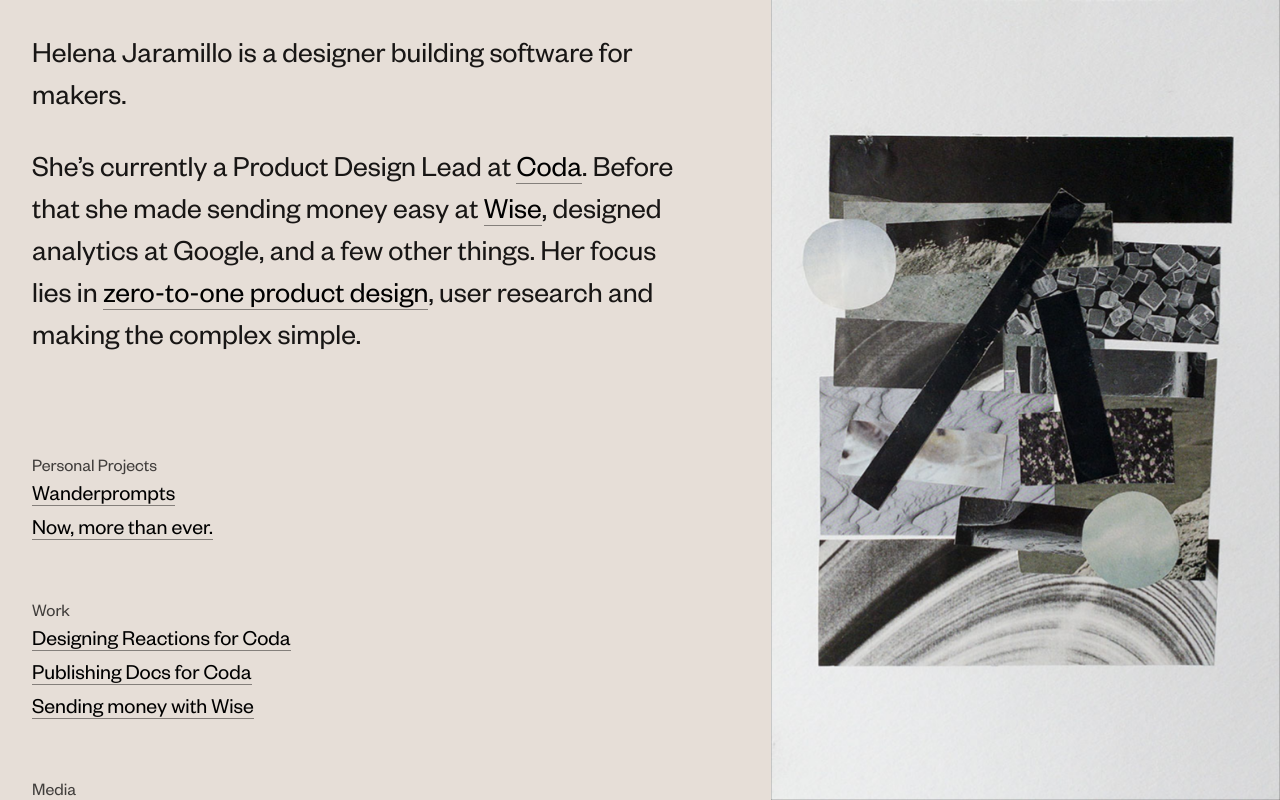
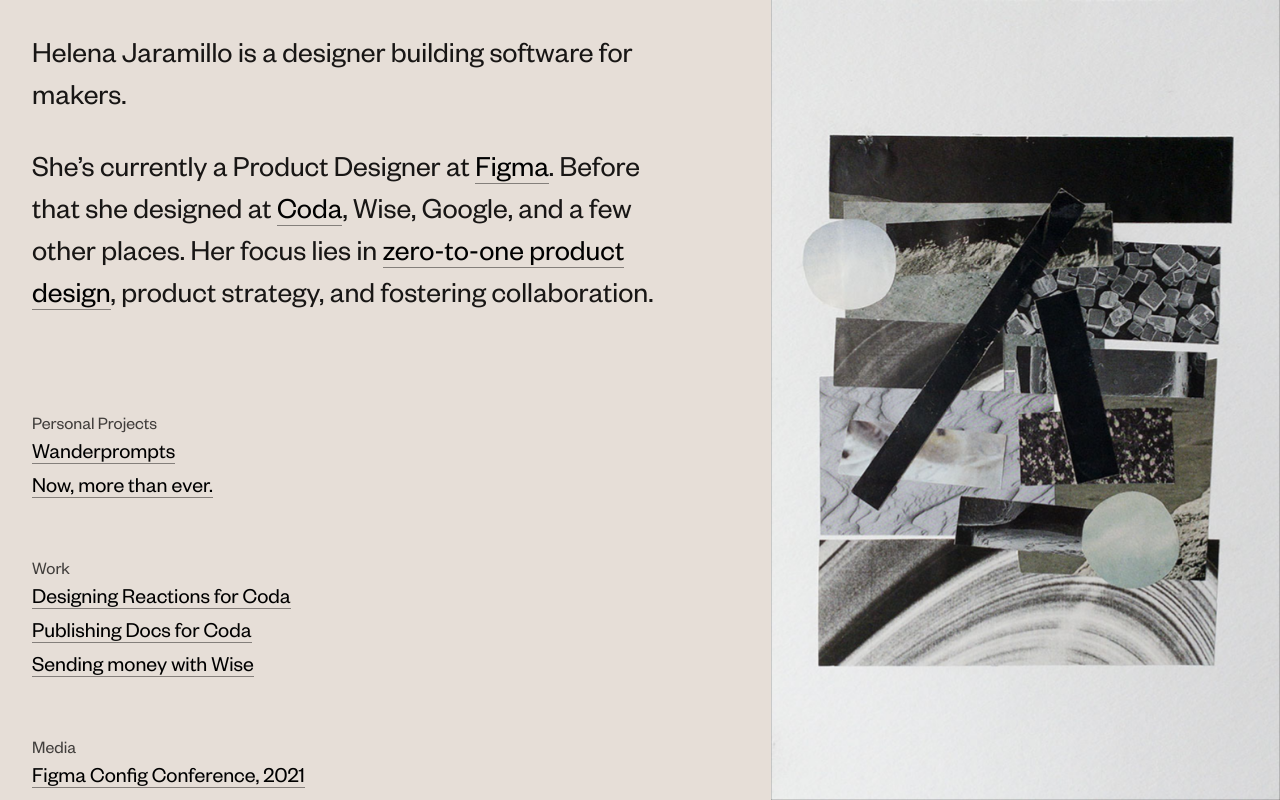
Before and after one commit to helenajar/hjaramillo, a plain HTML site: page portfolio2022_/index.html in a window 1280 px wide. Drawn offline with Linux system fonts and the light colour scheme.

Commit message:
Updated jobs
Updated description

```diff
--- a/portfolio2022_/index.html
+++ b/portfolio2022_/index.html
@@ -16,8 +16,8 @@
 
     <div class ="copy">
       <p>Helena Jaramillo is a designer building software for makers. </p>
-      <p>She’s currently a Product Design Lead at <a href="https://coda.io">Coda</a>. Before that she made sending money easy at <a href="https://wise.com/">Wise</a>, designed analytics at Google, and a few other things.
-      Her focus lies in <a href="https://www.youtube.com/watch?v=HApKjboMC80">zero-to-one product design</a>, user research and making the complex simple. </p>
+      <p>She’s currently a Product Designer at <a href="https://coda.io">Figma</a>. Before that she designed at <a href="https://coda.io/">Coda</a>, Wise, Google, and a few other places.
+      Her focus lies in <a href="https://www.youtube.com/watch?v=HApKjboMC80">zero-to-one product design</a>, product strategy, and fostering collaboration. </p>
       </p>
     </div>
     <div class="list">
```
